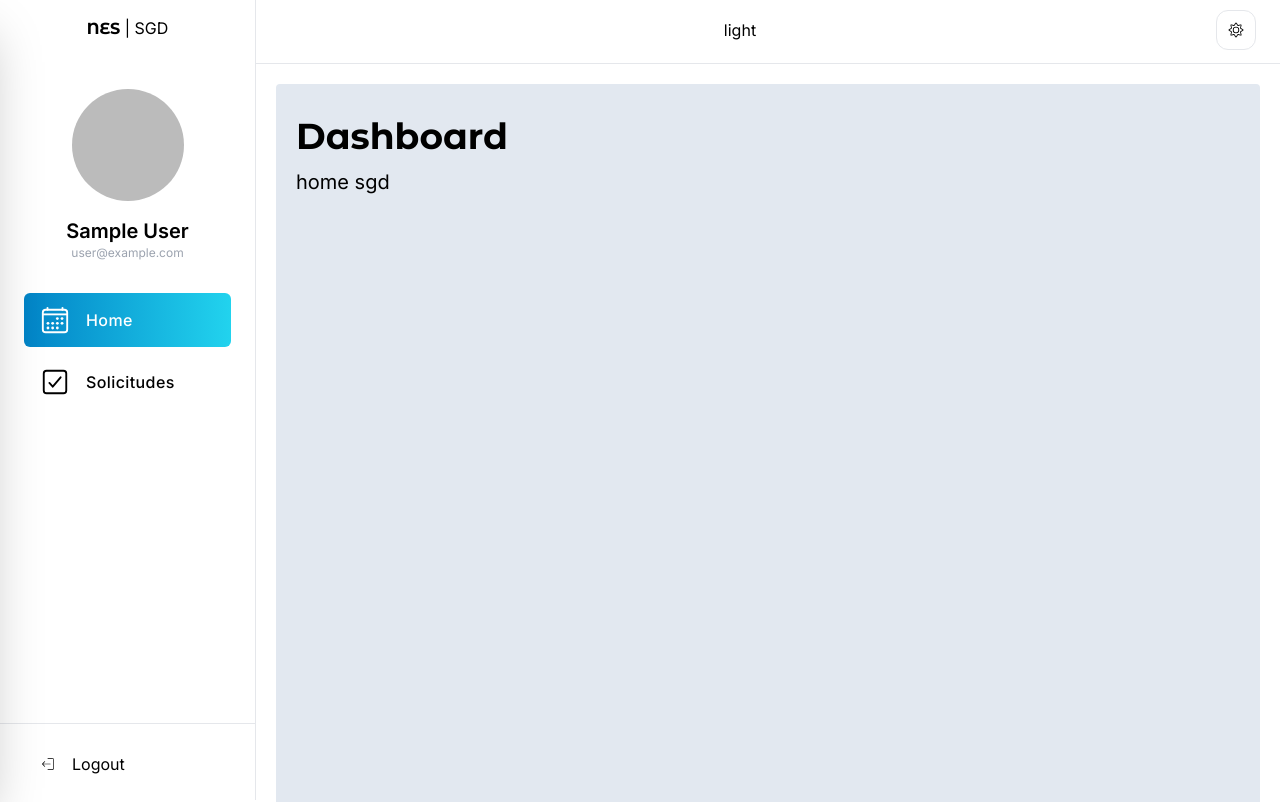
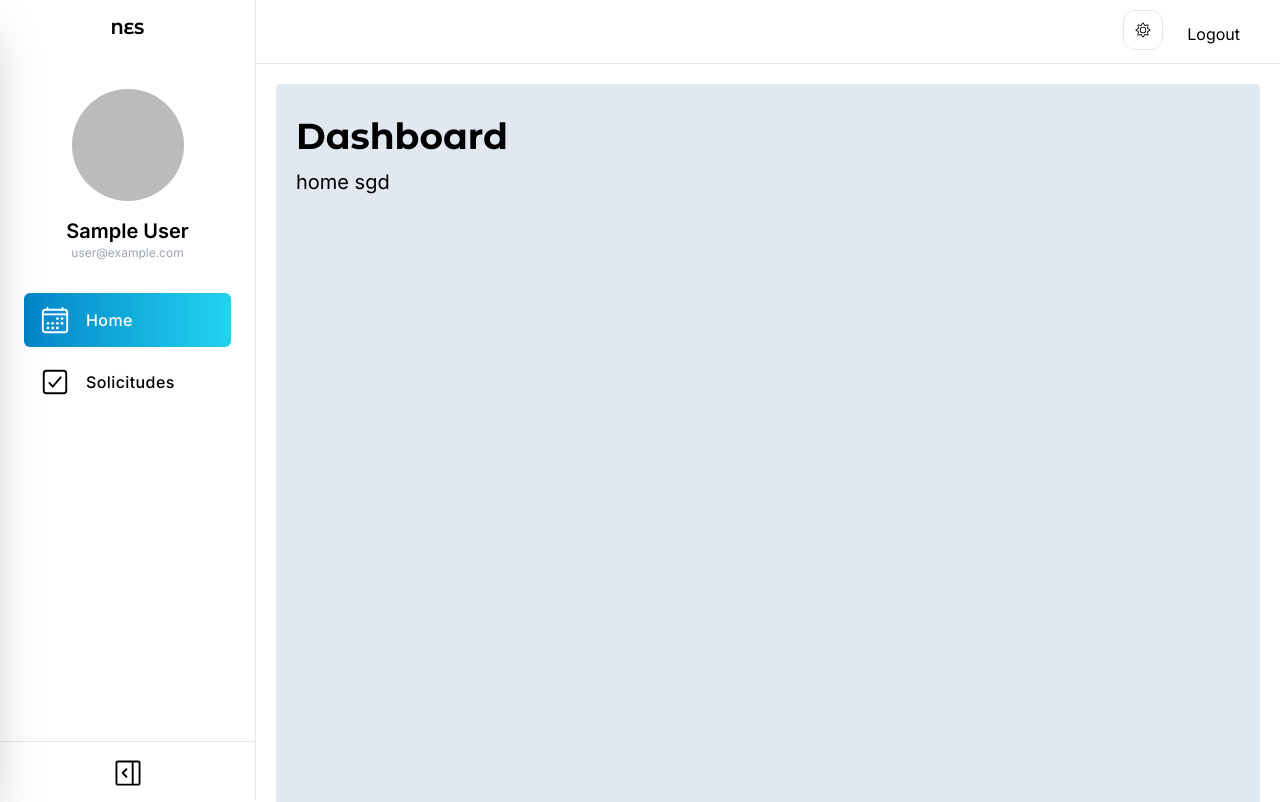
Before and after one commit to JeanReyes/sgd_front, a Next.js app: page / in a window 1280 px wide. Shown: the top 802 px of the page. Built offline with nearby package versions, Linux system fonts and the light colour scheme; no server answers; sample sign-in values are in the browser's storage.

Commit message:
config layout desktop

```diff
--- a/src/components/sidebar/ContainerMenu.tsx
+++ b/src/components/sidebar/ContainerMenu.tsx
@@ -16,33 +16,37 @@ interface Props {
 export const ContainerMenu = ({ children, session, theme }: Props) => {
   const isCollapseMenu = useCollapseMenu(state => state.isCollapseMenu);
 
-
   return (
-    <>
-      {/* {isCollapseMenu ? <SidebarHalf /> : <Sidebar session={session} />  } */}
-      <Sidebar session={session} />
+    <div className="transition-all">
+      {isCollapseMenu ? (
+        <SidebarHalf session={session} />
+      ) : (
+        <Sidebar session={session} />
+      )}
+      {/* { !isCollapseMenu && <Sidebar session={session} />} */}
       <MobileSidebar position="left" />
       <div
         className={clsx(
-          "transition-all duration-300 ease-out ml-auto mb-6 min-h-screen",
+          "ml-auto mb-6 min-h-screen overflow-x-auto transition-all",
           {
             "lg:w-[75%]": !isCollapseMenu,
             "xl:w-[80%]": !isCollapseMenu,
             "2xl:w-[85%]": !isCollapseMenu,
-            "lg:w-[90%]": isCollapseMenu,
-            "xl:w-[90%]": isCollapseMenu,
-            "2xl:w-[93%]": isCollapseMenu,
+            "lg:w-[93%]": isCollapseMenu,
+            "xl:w-[93%]": isCollapseMenu,
+            "2xl:w-[94%]": isCollapseMenu,
           }
         )}
       >
         <TopMenu theme={theme} />
         <div
-          className={`fade-in m-2 px-5 pt-5 p-2 sm:m-5 pb-5 min-h-screen rounded bg-slate-200 dark:text-white dark:bg-slate-800 transition-all duration-300`}
+          className={`m-2 px-5 pt-5 p-2 sm:m-5 pb-5 min-h-screen rounded bg-slate-200 dark:text-white dark:bg-slate-800`}
         >
           {children}
         </div>
+        ¡
       </div>
-    </>
+    </div>
   );
 
 };
--- a/src/components/sidebar/LogoutButton.tsx
+++ b/src/components/sidebar/LogoutButton.tsx
@@ -4,15 +4,19 @@ import { useSession, signOut, signIn } from "next-auth/react";
 import { CiLogout } from "react-icons/ci";
 import { IoShieldOutline } from "react-icons/io5";
 
-export const LogoutButton = () => {
+interface Props {
+  collapse?: boolean;
+}
+
+export const LogoutButton = ({collapse = false}: Props) => {
 
   const { data: session, status } = useSession()
 
   if (status === 'loading') {
     return (
       <button className="px-4 py-3 flex items-center space-x-4 rounded-md group">
-        <IoShieldOutline />
-        <span className="group-hover:text-gray-700">Espere...</span>
+        {/* <IoShieldOutline /> */}
+        <span className="dark:group-hover:text-gray-400">Espere...</span>
       </button>
     );
   }
@@ -21,10 +25,10 @@ export const LogoutButton = () => {
       return (
         <button
           onClick={() => signIn()}
-          className="px-4 py-3 flex items-center space-x-4 rounded-md group"
+          className="px-4 py-3 flex items-center space-x-4 rounded-md group border-2 border-white"
         >
-          <CiLogout />
-          <span className="group-hover:text-gray-700">Ingresar</span>
+          {/* <CiLogout /> */}
+          <span className="dark:group-hover:text-gray-400">Ingresar</span>
         </button>
       );
     }
@@ -34,8 +38,8 @@ export const LogoutButton = () => {
       onClick={() => signOut()}
       className="px-4 py-3 flex items-center space-x-4 rounded-md group"
     >
-      <CiLogout />
-      <span className="group-hover:text-gray-700">Logout</span>
+      {/* <CiLogout /> */}
+      {!collapse && <span className="dark:group-hover:text-gray-400">Logout</span>}
     </button>
   );
 }
--- a/src/components/sidebar/MobileSidebar.tsx
+++ b/src/components/sidebar/MobileSidebar.tsx
@@ -34,7 +34,7 @@ export const MobileSidebar = ({ position = "left" }: Props) => {
 
       <nav
         className={clsx(
-          `fixed p-5 left-0 top-0 w-[400px] h-screen dark:bg-slate-800 bg-white z-20 shadow-2xl transform transition-all duration-300`,
+          `fixed p-5 left-0 top-0 w-full h-screen dark:bg-slate-800 bg-white z-20 shadow-2xl transform transition-all duration-300`,
           {
             "right-0": position === "right",
             "left-0": position === "left",
--- a/src/components/sidebar/Sidebar.tsx
+++ b/src/components/sidebar/Sidebar.tsx
@@ -1,14 +1,12 @@
 'use client'
 
 import Image from 'next/image';
-import { SidebarItem, LogoutButton } from "@/components";
+import { SidebarItem } from "@/components";
 import { titleFont } from '@/app/config/fonts';
 import { menuItem } from './map-menu';
 import { Session } from 'next-auth';
-import {
-  TbLayoutSidebarLeftCollapse,
-} from "react-icons/tb";
 import { useCollapseMenu } from '@/store';
+import { GoSidebarExpand } from 'react-icons/go';
 
 interface Props {
   session: Session
@@ -25,12 +23,6 @@ export const Sidebar =  ({ session }: Props) => {
           <span className={`${titleFont.className} antialiased font-bold`}>
             NES
           </span>
-          <span> | SGD</span>
-        {/* <TbLayoutSidebarLeftCollapse
-          className="cursor-pointer"
-          size={30}
-          onClick={handleCollapseMenu}
-         /> */}
         </div>
         <div className="mt-8 text-center">
           <Image
@@ -62,8 +54,12 @@ export const Sidebar =  ({ session }: Props) => {
         </ul>
       </div>
 
-      <div className="px-6 -mx-6 pt-4 flex justify-between items-center border-t dark:border-red-500">
-        <LogoutButton />
+      <div className="px-6 -mx-6 pt-4 flex justify-center items-center border-t dark:border-red-500">
+        <GoSidebarExpand
+          className="cursor-pointer"
+          size={30}
+          onClick={handleCollapseMenu}
+        />
       </div>
     </aside>
   );
--- a/src/components/sidebar/SidebarHalf.tsx
+++ b/src/components/sidebar/SidebarHalf.tsx
@@ -1,14 +1,48 @@
 import { useCollapseMenu } from "@/store";
-import { TbLayoutSidebarRightCollapse } from "react-icons/tb";
+import { Session } from "next-auth";
+import Image from "next/image";
+import { GoSidebarCollapse } from "react-icons/go";
+import { menuItem } from "./map-menu";
+import { SidebarItem } from "./SidebarItem";
 
-export const SidebarHalf = () => {
+
+interface Props {
+  session: Session;
+}
+
+export const SidebarHalf = ({session}: Props) => {
+
   const handleCollapseMenu = useCollapseMenu(
     (state) => state.openCollapseMenu
   );
+
   return (
-    <aside className="dark:bg-slate-800 border-r dark:border-red-500  fixed z-10  pb-3 px-6 w-full flex flex-col justify-between h-screen bg-white transition-all duration-300 lg:w-[10%] xl:w-[10%] 2xl:w-[7%]">
+    <aside className="dark:bg-slate-800 border-r dark:border-red-500  fixed z-10  pb-3  w-full flex flex-col justify-between h-screen bg-white transition-all duration-300 lg:w-[7%] xl:w-[7%] 2xl:w-[6%]">
       <div>
-        <TbLayoutSidebarRightCollapse
+        <div className="mt-2 text-center">
+          <Image
+            src={
+              session?.user?.image ??
+              "https://tailus.io/sources/blocks/stats-cards/preview/images/second_user.webp"
+            }
+            alt="a"
+            className="m-auto rounded-full object-cover lg:w-10 lg:h-10"
+            width={10}
+            height={10}
+            sizes="(max-width: 768px) 100vw, (max-width: 1200px) 50vw, 33vw"
+          />
+          <h5 className="hidden mt-4 text-sm font-semibold lg:block">
+            {session?.user?.name}
+          </h5>
+        </div>
+        <ul className="space-y-2 tracking-wide mt-8">
+          {menuItem.map((item) => (
+            <SidebarItem key={item.title} {...item} isHalf/>
+          ))}
+        </ul>
+      </div>
+      <div className=" pt-4 flex justify-center items-center border-t dark:border-red-500">
+        <GoSidebarCollapse
           className="cursor-pointer"
           size={30}
           onClick={handleCollapseMenu}
--- a/src/components/sidebar/SidebarItem.tsx
+++ b/src/components/sidebar/SidebarItem.tsx
@@ -8,11 +8,36 @@ interface Props {
   href: string;
   title: string;
   icon: React.ReactNode
+  isHalf?: boolean
 }
 
-export const SidebarItem = ({ href , title, icon}: Props) => {
+export const SidebarItem = ({ href , title, icon, isHalf = false}: Props) => {
   const currentPath = usePathname()
-  // Active className: text-white bg-gradient-to-r from-sky-600 to-cyan-400
+
+  if (isHalf) {
+      return (
+        <li>
+          <Link
+            href={href}
+            className={`
+              py-4 sm:m-1 md:m-2 flex justify-center items-center rounded-md group
+              hover:bg-gradient-to-t hover:bg-sky-600 hover:text-white
+              ${
+                href === currentPath
+                  ? "text-white bg-gradient-to-r from-sky-600 to-cyan-400"
+                  : ""
+              }
+            `}
+          >
+            <div>
+              <div className="flex justify-center">{icon}</div>
+              <span className="text-xs">{title}</span>
+            </div>
+          </Link>
+        </li>
+      );
+  }
+
   return (
     <li>
       <Link
--- a/src/components/top-menu/TopMenu.tsx
+++ b/src/components/top-menu/TopMenu.tsx
@@ -1,7 +1,6 @@
 'use client'
-import { ButtonTheme } from '@/components';
+import { ButtonTheme, LogoutButton } from '@/components';
 import { ButtonBurger } from './ButtonBurger';
-import { getCookie } from 'cookies-next';
 
 interface Props {
   theme: string;
@@ -10,7 +9,7 @@ interface Props {
 export const TopMenu = ({theme}: Props) => {
 
   return (
-    <div className="dark:bg-slate-800 sticky z-10 top-0 h-16 border-b dark:border-red-500 bg-white lg:py-2.5 transition-all duration-300">
+    <div className="dark:bg-slate-800 sticky z-10 top-0 h-16 border-b dark:border-red-500 bg-white lg:py-2.5">
       <div className="px-6 flex items-center justify-between space-x-4">
         <h5 hidden className="text-2xl font-medium lg:block">
           {/* Dashboard */}
@@ -18,9 +17,9 @@ export const TopMenu = ({theme}: Props) => {
         <div className="lg:hidden">
           <ButtonBurger />
         </div>
-        {theme}
         <div className="flex space-x-2">
           <ButtonTheme theme={theme} />
+          <LogoutButton  />
         </div>
       </div>
     </div>
```
